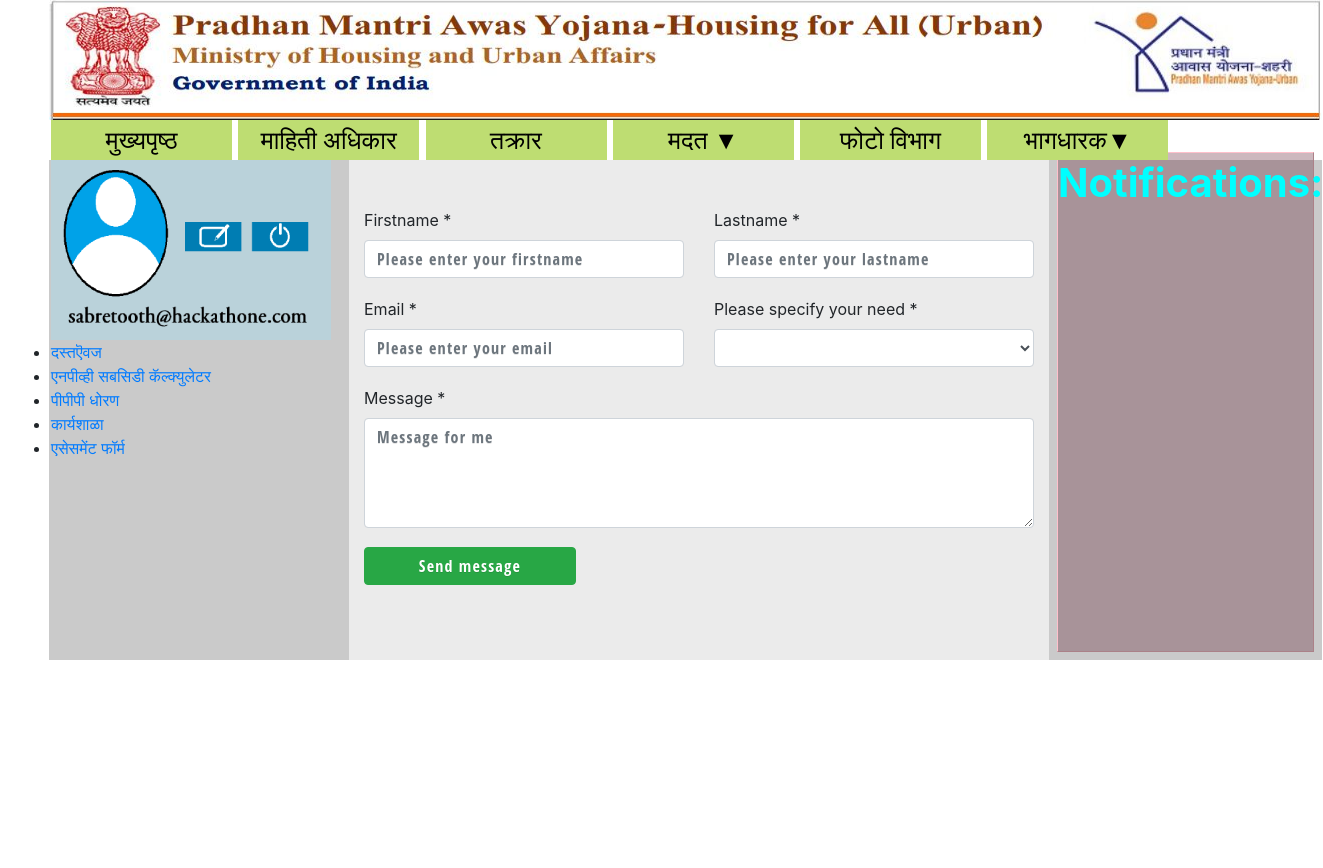
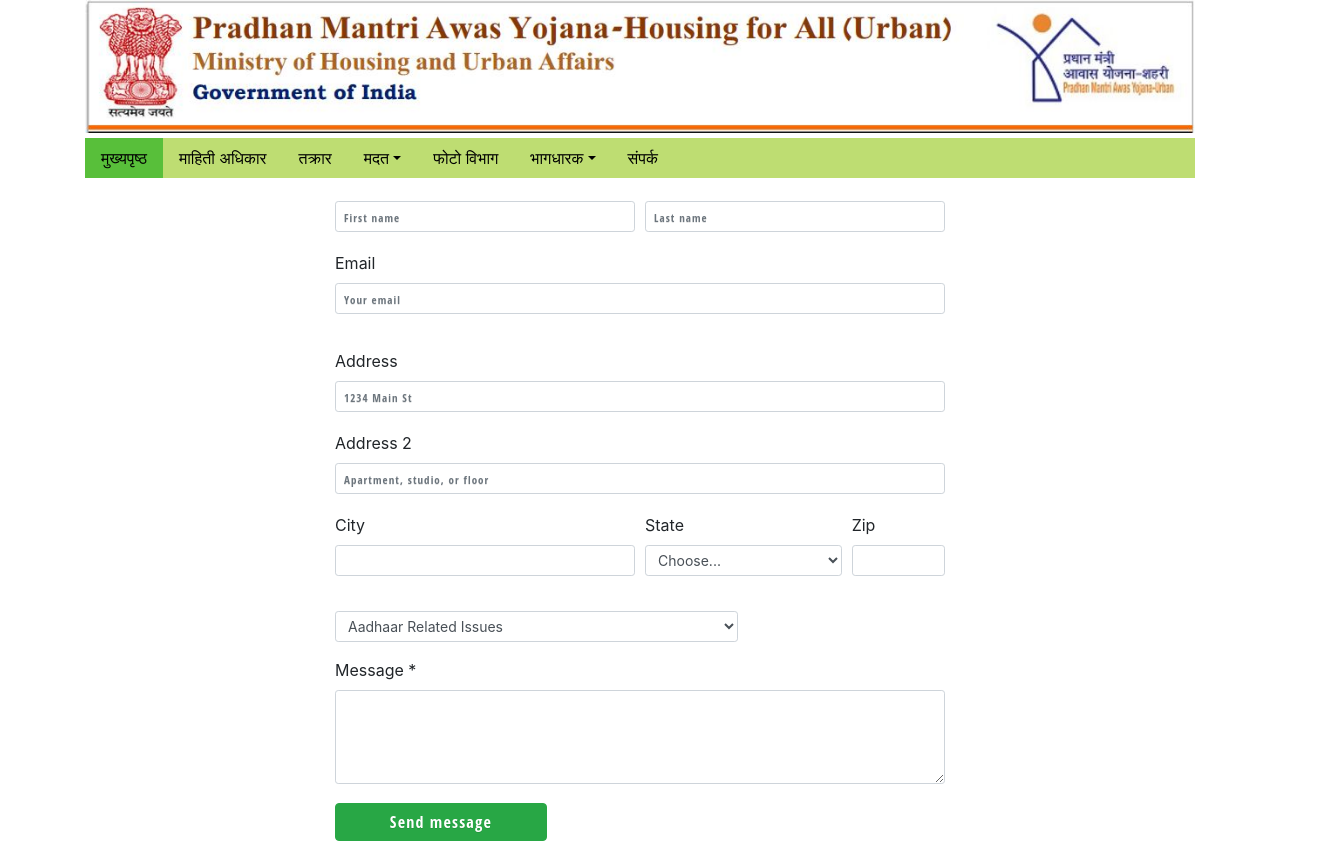
Before and after one commit to Govinda04/pmay, a plain HTML site: page s_complaint.html in a window 1280 px wide. Shown: the whole page, 1323 px wide, since content can reach past the window. Before the commit the page ends 800 px from the top, so only its background shows below. Drawn offline with nearby package versions, Linux system fonts and the light colour scheme.

Commit message:
form UI changes both grevience and contact_us

```diff
--- /dev/null
+++ b/css/complaint.css
@@ -0,0 +1,38 @@
+/*-------------------------Navbar---------------------*/
+
+#main_nav {
+    background-color: #BEDD72;
+    margin-top: 5px;
+    margin-bottom: 15px;
+}
+
+#main_nav.nav-pills .nav-link {
+    background-color: #BEDD72;
+    color: #000000;
+    border-radius: 0;
+}
+
+#main_nav.nav-pills .nav-link:hover {
+    background: rgb(116, 218, 85);
+}
+
+#main_nav.nav-pills .nav-link.active,
+#main_nav.nav-pills .show>.nav-link {
+    background: #58BF3A;
+    color: #000000;
+    /* font-weight: bold; */
+}
+
+
+/*--------------------------------------Placeholder*/
+
+::placeholder {
+    color: peachpuff;
+    font-size: 13px;
+}
+
+input,
+input::-webkit-input-placeholder {
+    font-size: 11px;
+    /* line-height: 3; */
+}
--- /dev/null
+++ b/css/contactus.css
@@ -0,0 +1,24 @@
+/*-------------------------Navbar---------------------*/
+
+#main_nav {
+    background-color: #BEDD72;
+    margin-top: 5px;
+    margin-bottom: 15px;
+}
+
+#main_nav.nav-pills .nav-link {
+    background-color: #BEDD72;
+    color: #000000;
+    border-radius: 0;
+}
+
+#main_nav.nav-pills .nav-link:hover {
+    background: rgb(116, 218, 85);
+}
+
+#main_nav.nav-pills .nav-link.active,
+#main_nav.nav-pills .show>.nav-link {
+    background: #58BF3A;
+    color: #000000;
+    /* font-weight: bold; */
+}
--- a/s_complaint.html
+++ b/s_complaint.html
@@ -5,6 +5,8 @@
     <title>PMAY | Complaint</title>
 
     <link rel="stylesheet" type="text/css" href="g_pmay_main.css">
+    <link rel="stylesheet" type="text/css" href="/css/complaint.css">
+
     <!-- <link rel="stylesheet" type="text/css" href="css/w3.css"> -->
     <link rel="stylesheet" href="https://maxcdn.bootstrapcdn.com/bootstrap/4.0.0/css/bootstrap.min.css" integrity="sha384-Gn5384xqQ1aoWXA+058RXPxPg6fy4IWvTNh0E263XmFcJlSAwiGgFAW/dAiS6JXm" crossorigin="anonymous">
 
@@ -20,39 +22,52 @@
     <!-----------------------Html file index for PMAY------------------------------>
 </head>
 
-<body class="w3-animate-left">
-    <div style="width: 1273px;margin-left:49px">
+<body>
+    <div class="container">
         <!----------------------------------------------Header------------------------>
-        <div><img style="width: 1273px; height: 120px;" alt="" src="Images/header.jpg"></div>
+        <div>
+            <img style="width: 100%;" alt="" src="Images/header.jpg">
+        </div>
         <!-----------------------------------Menu--------------------------------------------->
-        <div style="width: 1272px; height:40px;">
-            <ul class="dd-menu">
-                <li><a href="g_index.html">मुख्यपृष्ठ</a></li>
-                <li><a href="g_faq.html">माहिती अधिकार</a></li>
-                <li><a href="#">तक्रार</a> </li>
-                <li><a href="#">मदत &#9660</a>
-                    <ul>
-                        <li><a href="#">मार्गदर्शिका</a></li>
-                    </ul>
+        <!-- Nav tabs -->
+        <ul class="nav nav-pills" id="main_nav">
+            <li class="nav-item">
+                <a href="index.html" class="nav-link active">मुख्यपृष्ठ</a>
             </li>
-                <li><a href="g_gallery.html">फोटो विभाग</a></li>
-                <li><a href="#">भागधारक&#9660</a>
-                    <ul>
-                        <li><a href="#">राज्ये</a></li>
-                        <li><a href="#">केंद्रे</a></li>
-                    </ul>
+            <li class="nav-item">
+                <a href="#tab1Id" class="nav-link">माहिती अधिकार</a>
             </li>
-                <li><a href="g_contact_us.html" style="background:#58BF3A;">संपर्क</a></li>
-
+            <li class="nav-item">
+                <a href="s_complaint.html" class="nav-link">तक्रार</a>
+            </li>
+            <li class="nav-item dropdown">
+                <a class="nav-link dropdown-toggle" data-toggle="dropdown" href="#" role="button" aria-haspopup="true" aria-expanded="false">मदत</a>
+                <div class="dropdown-menu">
+                    <a class="dropdown-item" href="#tab2Id">मार्गदर्शिका</a>
+                    <a class="dropdown-item" href="#tab3Id">Another action</a>
+                    <!-- <div class="dropdown-divider"></div> -->
+                </div>
+            </li>
+            <li class="nav-item">
+                <a href="#tab5Id" class="nav-link">फोटो विभाग</a>
+            </li>
+            <li class="nav-item dropdown">
+                <a class="nav-link dropdown-toggle" data-toggle="dropdown" href="#" role="button" aria-haspopup="true" aria-expanded="false">भागधारक</a>
+                <div class="dropdown-menu">
+                    <a class="dropdown-item" href="#tab2Id">राज्ये</a>
+                    <a class="dropdown-item" href="#tab3Id">केंद्रे</a>
+                </div>
+            </li>
+            <li class="nav-item">
+                <a href="g_contact_us.html" class="nav-link">संपर्क</a>
+            </li>
         </ul>
     </div>
-        <center>
 
-        </center>
 
-        <div style="height=500px ; background:rgba(150,150,150,.5);">
+    <!-- <div style="height=500px ; background:rgba(150,150,150,.5);"> -->
     <!------------------------------------Side-Menu----------------------------------------->
-            <div style="margin-left:2; height:500px; width:280px;">
+    <!-- <div style="margin-left:2; height:500px; width:280px;">
             <img src="Images\login.png" style="	height:180px; width:280px; " />
             <ul class="side_menu">
                 <li><a href="#">दस्तऎवज</a></li>
@@ -61,74 +76,83 @@
                 <li><a href="#">कार्यशाळा</a></li>
                 <li><a href="#">एसेसमेंट फॉर्म</a></li>
             </ul>
-            </div>
+        </div> -->
 
 
     <!------------------------------------Main content------------------------------------------>
-            <div style="margin-top:-500;margin-left:300px; height:500; width:700;background:rgba(250,250,250,.7);">
+    <!-- <div style="margin-top:-500;margin-left:300px; height:500; width:700;background:rgba(250,250,250,.7);"> -->
 
-                <div class="col-xl-12  py-5">
-                    <form id="contact-form" method="post" action="contact.php" role="form">
-                        <div class="controls">
-
-                            <div class="row">
-                                <div class="col-md-6">
-                                    <div class="form-group">
-                                        <label for="form_name">Firstname *</label>
-                                        <input id="form_name" type="text" name="name" class="form-control" placeholder="Please enter your firstname" required="required" data-error="Firstname is required.">
-                                        <!-- <div class="help-block with-errors"></div> -->
+    <div class="col-md-6 offset-md-3 py-2">
+        <form>
+            <div class="form-row">
+                <div class="col">
+                    <input type="text" class="form-control form-control-sm" placeholder="First name">
+                </div>
+                <div class="col">
+                    <input type="text" class="form-control form-control-sm" placeholder="Last name">
                 </div>
             </div>
-                                <div class="col-md-6">
-                                    <div class="form-group">
-                                        <label for="form_lastname">Lastname *</label>
-                                        <input id="form_lastname" type="text" name="surname" class="form-control" placeholder="Please enter your lastname" required="required" data-error="Lastname is required.">
-                                        <!-- <div class="help-block with-errors"></div> -->
+            <div class="form-row">
+                <div class="form-group col-md-12">
+                    <label for="inputEmail4">Email</label>
+                    <input type="email" class="form-control form-control-sm" id="inputEmail4" placeholder="Your email">
                 </div>
             </div>
+            <div class="form-group">
+                <label for="inputAddress">Address</label>
+                <input type="text" class="form-control form-control-sm" id="inputAddress" placeholder="1234 Main St">
             </div>
-                            <div class="row">
-                                <div class="col-md-6">
             <div class="form-group">
-                                        <label for="form_email">Email *</label>
-                                        <input id="form_email" type="email" name="email" class="form-control" placeholder="Please enter your email" required="required" data-error="Valid email is required.">
-                                        <!-- <div class="help-block with-errors"></div> -->
+                <label for="inputAddress2">Address 2</label>
+                <input type="text" class="form-control form-control-sm" id="inputAddress2" placeholder="Apartment, studio, or floor">
+            </div>
+            <div class="form-row">
+                <div class="form-group col-md-6">
+                    <label for="inputCity">City</label>
+                    <input type="text" class="form-control form-control-sm" id="inputCity">
+                </div>
+                <div class="form-group col-md-4">
+                    <label for="inputState">State</label>
+                    <select id="inputState" class="form-control form-control-sm">
+        				<option selected>Choose...</option>
+        				<option>...</option>
+      				</select>
+                </div>
+                <div class="form-group col-md-2">
+                    <label for="inputZip">Zip</label>
+                    <input type="text" class="form-control form-control-sm" id="inputZip">
                 </div>
             </div>
-                                <div class="col-md-6">
+            <div class="form-row">
+                <div class="form-group col-md-8">
+                    <select id="inputState" class="form-control form-control-sm">
+        				<option label="Aadhaar Related Issues" value="Aadhaar Related Issues">Aadhaar Related Issues</option>
+						<option label="Aaple Sarkar Kendra Related Issues" value="Aaple Sarkar Kendra Related Issues">Aaple Sarkar Kendra Related Issues</option>
+						<option label="Portal Access / Performance Issues" value="Portal Access / Performance Issues">Portal Access / Performance Issues</option>
+						<option label="User Registration" value="User Registration">User Registration</option>
+						<option label="Scheme Related Issue" value="Scheme Related Issue">Scheme Related Issue</option>
+						<option label="Application Registration/ Submission Process" value="Application Registration/ Submission Process">Application Registration/ Submission Process</option>
+						<option label="Scholarship Amount Not Received" value="Scholarship Amount Not Received">Scholarship Amount Not Received</option>>
+      				</select>
+                </div>
+            </div>
+            <div class="form-row">
+                <div class="col-md-12">
                     <div class="form-group">
-                                        <label for="form_need">Please specify your need *</label>
-                                        <select id="form_need" name="need" class="form-control" required="required" data-error="Please specify your need.">
-										<option value=""></option>
-										<option value="Request quotation">Request quotation</option>
-										<option value="Request order status">Request order status</option>
-										<option value="Request copy of an invoice">Request copy of an invoice</option>
-										<option value="Other">Other</option>
-									</select>
+                        <label for="form_message">Message *</label>
+                        <textarea id="form_message" name="message" class="form-control form-control-sm" placeholder="" rows="4" required="required" data-error="Please, leave us a message."></textarea>
                         <div class="help-block with-errors"></div>
                     </div>
                 </div>
             </div>
-                            <div class="row">
-                                <div class="col-md-12">
-                                    <div class="form-group">
-                                        <label for="form_message">Message *</label>
-                                        <textarea id="form_message" name="message" class="form-control" placeholder="Message for me" rows="4" required="required" data-error="Please, leave us a message."></textarea>
-                                        <div class="help-block with-errors"></div>
-                                    </div>
-                                </div>
-                                <div class="col-md-12">
             <input type="submit" class="btn btn-success btn-send" value="Send message">
-                                </div>
-                            </div>
+        </form>
     </div>
 
-                    </form>
 
-                </div>
 
     <!--------------------------------------right-side-menu--------------------------------------->
-                <div style="margin-left:708px;margin-top:-500px; height:500px; width:257px; border: 1px outset pink;z-index:-1; background:rgba(90,20,40,.3);">
+    <!-- <div style="margin-left:708px;margin-top:-500px; height:500px; width:257px; border: 1px outset pink;z-index:-1; background:rgba(90,20,40,.3);">
                 <b class="" style="text-align:center; color:aqua; font-size:40;">Notifications:<b>
 		<marquee direction="up" style="margin-top:10; height:500px; color:white; font-size:30; font-weight: bold; font-family:Lucida Calligraphy; margin-left:10px;">
 		notification1<br>
@@ -137,17 +161,22 @@
 		this is simple animation<br>
 		of up direction<br>
 		</marquee>
-</div>
+</div> -->
 
-</div>
+
+
 
     <!--------------------------------------Eof main content---------------------------->
 
-<script src="https://maxcdn.bootstrapcdn.com/bootstrap/4.0.0/js/bootstrap.min.js"
-        integrity="sha384-JZR6Spejh4U02d8jOt6vLEHfe/JQGiRRSQQxSfFWpi1MquVdAyjUar5+76PVCmYl" crossorigin="anonymous">
+
+    <script src="https://maxcdn.bootstrapcdn.com/bootstrap/4.0.0/js/bootstrap.min.js" integrity="sha384-JZR6Spejh4U02d8jOt6vLEHfe/JQGiRRSQQxSfFWpi1MquVdAyjUar5+76PVCmYl" crossorigin="anonymous">
     </script>
-    <script src="https://code.jquery.com/jquery-3.5.0.min.js"
-        integrity="sha256-xNzN2a4ltkB44Mc/Jz3pT4iU1cmeR0FkXs4pru/JxaQ=" crossorigin="anonymous"></script>
+    <script src="https://code.jquery.com/jquery-3.5.0.min.js" integrity="sha256-xNzN2a4ltkB44Mc/Jz3pT4iU1cmeR0FkXs4pru/JxaQ=" crossorigin="anonymous"></script>
     <script src="/js/src.js"></script>
-</div>
-</body></html>
+    <!-- </div> -->
+</body>
+
+</html>
+</body>
+
+</html>
```
Also changed, not shown: css/home.css (+12 -11 lines), g_contact_us.html (+67 -39 lines), index.html (+5 -8 lines). Lines whose indentation alone changed are shown as unchanged.
